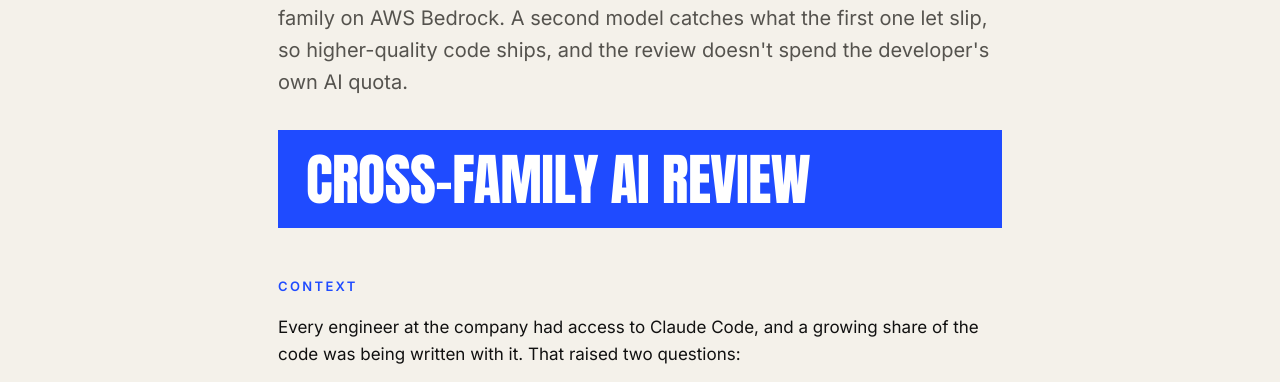
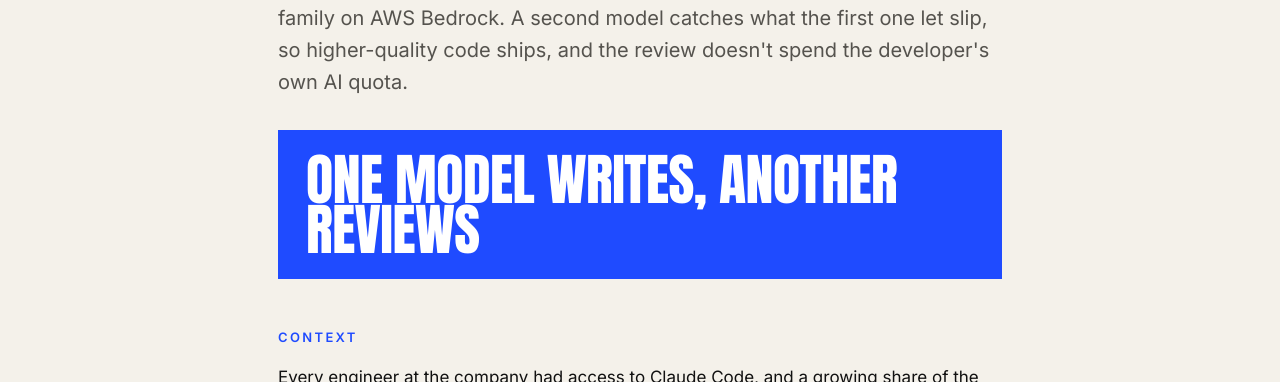
Before and after one commit to alvarofpp/alvarofpp.github.io, an Astro site: page /work/adversarial-review-bedrock in a window 1280 px wide. Shown: the part 623-1005 px from the top of the page. Built offline with nearby package versions, Linux system fonts and the light colour scheme; Astro itself is replaced by a stand-in of ours.

Commit message:
docs(work): troca destaque do card do plugin

```diff
--- a/src/content/work/adversarial-review-bedrock.md
+++ b/src/content/work/adversarial-review-bedrock.md
@@ -4,7 +4,7 @@ company: TripAdvisor
 year: "2026"
 tag: AI · Developer tooling · AWS Bedrock
 summary: Code written with Claude Code gets reviewed by a model from a different family on AWS Bedrock. A second model catches what the first one let slip, so higher-quality code ships, and the review doesn't spend the developer's own AI quota.
-metric: Cross-family AI review
+metric: One model writes, another reviews
 order: 2
 highlights: ["Developed a plugin, adopted by multiple teams"]
 ---
```
